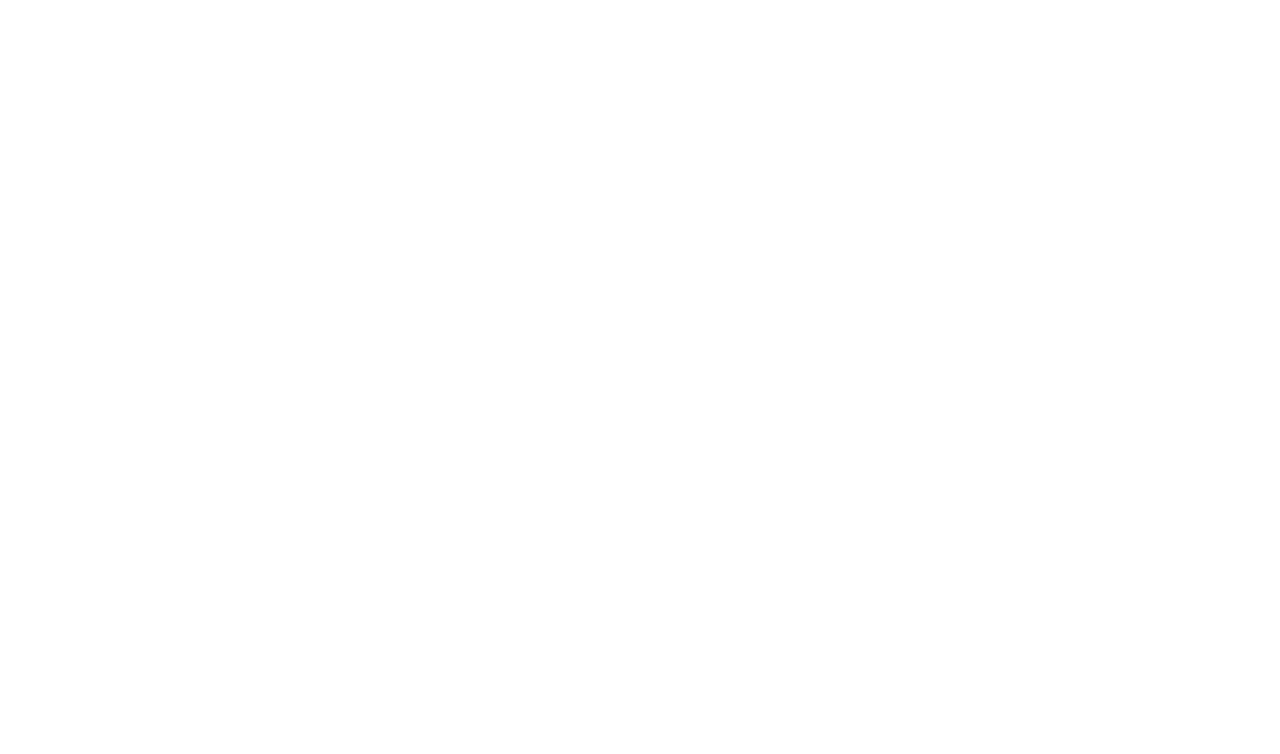
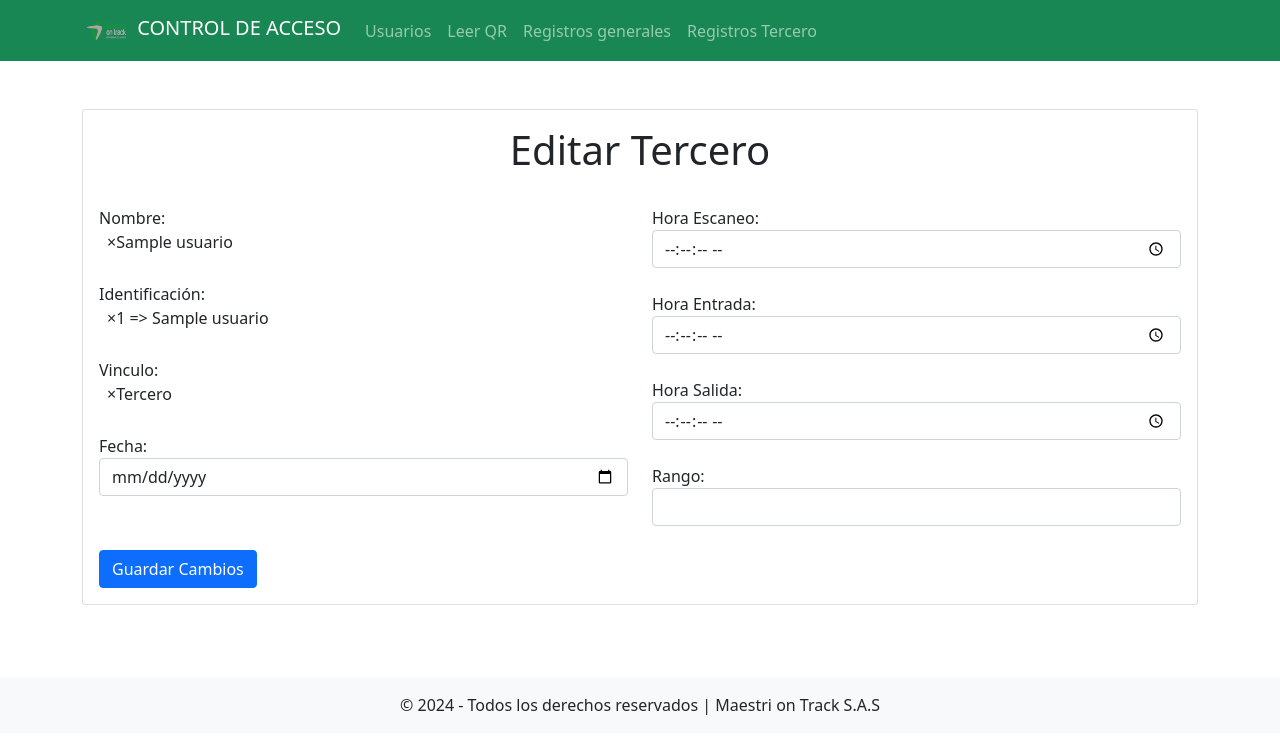
Before and after one commit to JulianLargo72/Sistema-Control-de-acceso-Maestri-Ontrack, a Flask app: page /editar_tercero/1 in a window 1280 px wide. Before the commit the part shown is empty. Shown: the top 754 px of the page. Run offline with Flask 3, Linux system fonts and the light colour scheme; tables that the repository leaves empty or names only in its code hold one stand-in row (values such as "Sample post"); some libraries are stand-ins or nearby versions.

Commit message:
elimina y edita tercero

```diff
--- a/app.py
+++ b/app.py
@@ -289,7 +289,7 @@ def editar_tercero(id_tercero):
 def borrar_tercero_route(id_tercero):
     if request.method == 'POST':
         database.borrar_tercero(id_tercero)
-        return redirect(url_for('mostrar_tercero'))
+        return redirect(url_for('mostrar_terceros'))
     else:
         return "Método no permitido", 405
 
--- a/templates/crear_tercero.html
+++ b/templates/crear_tercero.html
@@ -46,10 +46,6 @@
                       <label for="area">Vinculo:</label>
                       <select id="area" name="area" class="form-control w-100 bootstrap-select" required data-live-search="true">
                         <option value="" disabled selected></option>
-                        <option value="Administrativa">Administrativa</option>
-                        <option value="Gerencial">Gerencial</option>
-                        <option value="Comercial">Comercial</option>
-                        <option value="Operaciones">Operaciones</option>
                         <option value="Tercero">Tercero</option>
                       </select>
                     </div>
--- a/templates/editar_tercero.html
+++ b/templates/editar_tercero.html
@@ -0,0 +1,118 @@
+<!DOCTYPE html>
+<html lang="es">
+  <head>
+    <meta name="viewport" content="width=device-width, initial-scale=1.0" />
+    <title>Editar Tercero</title>
+    <link rel="stylesheet" href="https://cdn.jsdelivr.net/npm/bootstrap@5.1.3/dist/css/bootstrap.min.css" />
+    <link rel="stylesheet" href="https://cdn.jsdelivr.net/npm/select2@4.0.13/dist/css/select2.min.css" />
+    <link rel="stylesheet" href="https://cdn.jsdelivr.net/npm/select2-bootstrap-5-theme@1.3.0/dist/select2-bootstrap-5-theme.min.css" />
+    <link rel="stylesheet" href="https://cdn.jsdelivr.net/npm/bootstrap-select@1.14.0-beta2/dist/css/bootstrap-select.min.css">
+    <link rel="shortcut icon" href="/static/imagenes/favi.ico" />
+  </head>
+  <body>
+    {% include 'navbar.html' %}
+    <br>
+    <div class="container mt-4">
+        <div class="card">
+            <div class="card-body">
+                <h1 class="card-title text-center">Editar Tercero</h1>
+                <br>
+                <form method="post" action="/editar_tercero/{{ tercero.id }}">
+                    <div class="row">
+                        <div class="col-md-6">
+                            <div class="form-group">
+                                <label for="nombre_usuario">Nombre:</label>
+                                <select id="nombre_usuario" name="nombre" class="form-control w-100 bootstrap-select" required data-live-search="true">
+                                    {% for usuario in usuarios %}
+                                        <option value="{{ usuario.nombre }}">{{ usuario.nombre }}</option>
+                                    {% endfor %}
+                                </select>
+                            </div>
+                            <br>
+                            <div class="form-group">
+                                <label for="identificacion_usuario">Identificación:</label>
+                                <select id="identificacion_usuario" name="identificacion" class="form-control w-100 bootstrap-select" required data-live-search="true">
+                                    {% for usuario in usuarios %}
+                                        <option value="{{ usuario.identificacion }}">{{ usuario.identificacion }} => {{usuario.nombre}}</option>
+                                    {% endfor %}
+                                </select>
+                            </div>
+                            <br>
+                            <div class="form-group">
+                                <label for="area">Vinculo:</label>
+                                <select id="area" name="area" class="form-control w-100 bootstrap-select" required data-live-search="true">
+                                    <option value="Tercero">Tercero</option>
+                                </select>
+                            </div>
+                            <br>
+                            <div class="form-group">
+                                <label for="fecha">Fecha:</label>
+                                <input type="date" id="fecha" name="fecha" value="{{ tercero.fecha }}" class="form-control" required>
+                            </div>
+                        </div>
+                        <br>
+                        <div class="col-md-6">
+                            <div class="form-group">
+                                <label for="hora_escaneo">Hora Escaneo:</label>
+                                <input type="time" id="hora_escaneo" name="hora_escaneo" value="{{ tercero.hora_escaneo }}" class="form-control" step="1"required>
+                            </div>
+                            <br>
+                            <div class="form-group">
+                                <label for="hora_entrada">Hora Entrada:</label>
+                                <input type="time" id="hora_entrada" name="hora_entrada" value="{{ tercero.hora_entrada }}" class="form-control" step="1" required>
+                            </div>
+                            <br>
+                            <div class="form-group">
+                                <label for="hora_salida">Hora Salida:</label>
+                                <input type="time" id="hora_salida" name="hora_salida" value="{{ tercero.hora_salida }}" class="form-control" step="1" required>
+                            </div>
+                            <br>
+                            <div class="form-group">
+                                <label for="rango">Rango:</label>
+                                <input type="text" id="rango" name="rango" value="{{ tercero.rango }}" class="form-control" required>
+                            </div>
+                        </div>
+                    </div>
+                    <br>
+                    <button type="submit" class="btn btn-primary">Guardar Cambios</button>
+                </form>
+            </div>
+        </div>
+    </div>
+    <br><br><br>
+    <footer class="bg-light p-3 text-center">
+      <p class="mb-0">&copy; 2024 - Todos los derechos reservados | Maestri on Track S.A.S</p>
+    </footer>
+    <script src="https://cdn.jsdelivr.net/npm/bootstrap@5.2.3/dist/js/bootstrap.min.js" integrity="sha384-cuYeSxntonz0PPNlHhBs68uyIAVpIIOZZ5JqeqvYYIcEL727kskC66kF92t6Xl2V" crossorigin="anonymous"></script>
+    <script src="https://cdn.jsdelivr.net/npm/@popperjs/core@2.11.6/dist/umd/popper.min.js" integrity="sha384-oBqDVmMz9ATKxIep9tiCxS/Z9fNfEXiDAYTujMAeBAsjFuCZSmKbSSUnQlmh/jp3" crossorigin="anonymous"></script>
+
+
+    <script src="https://cdn.jsdelivr.net/npm/bootstrap-select@1.14.0-beta2/dist/js/bootstrap-select.min.js"></script>
+    <script src="https://cdn.jsdelivr.net/npm/select2@4.0.13/dist/js/select2.full.min.js"></script>
+
+    <script>
+        $(document).ready(function() {
+            // Inicializar select2 para el select de nombre de usuario
+            $('#nombre_usuario').select2({
+                theme: 'bootstrap-5',
+                allowClear: true,
+                placeholder: 'Seleccione un nombre de usuario'
+            });
+
+            // Inicializar select2 para el select de identificación de usuario
+            $('#identificacion_usuario').select2({
+                theme: 'bootstrap-5',
+                allowClear: true,
+                placeholder: 'Seleccione una identificación de usuario'
+            });
+
+            // Inicializar select2 para el select de área
+            $('#area').select2({
+                theme: 'bootstrap-5',
+                allowClear: true,
+                placeholder: 'Seleccione un vinculo'
+            });
+        });
+    </script>
+  </body>
+</html>
```
Also changed, not shown: templates/editar_registro.html (+11 -10 lines).
